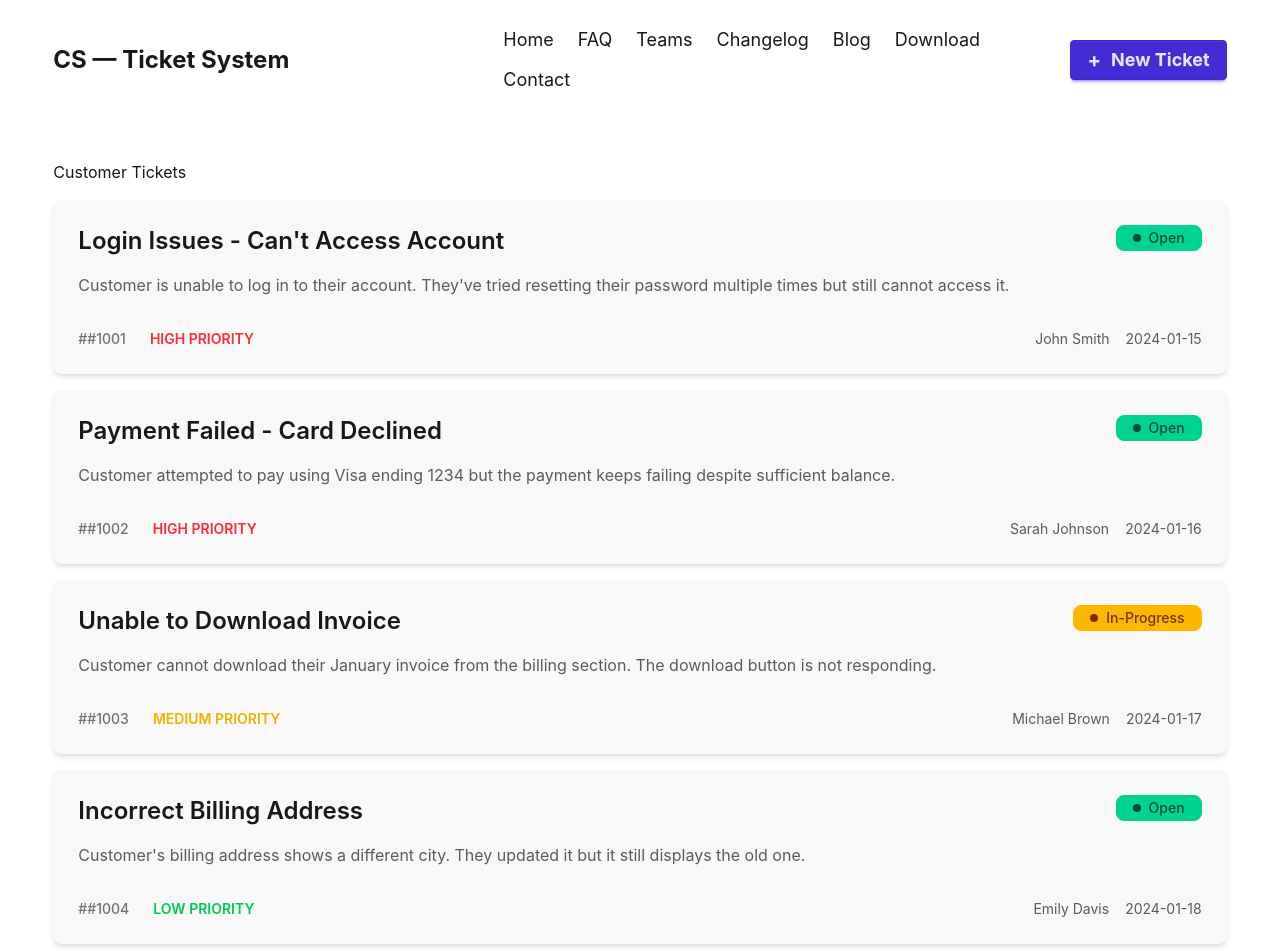
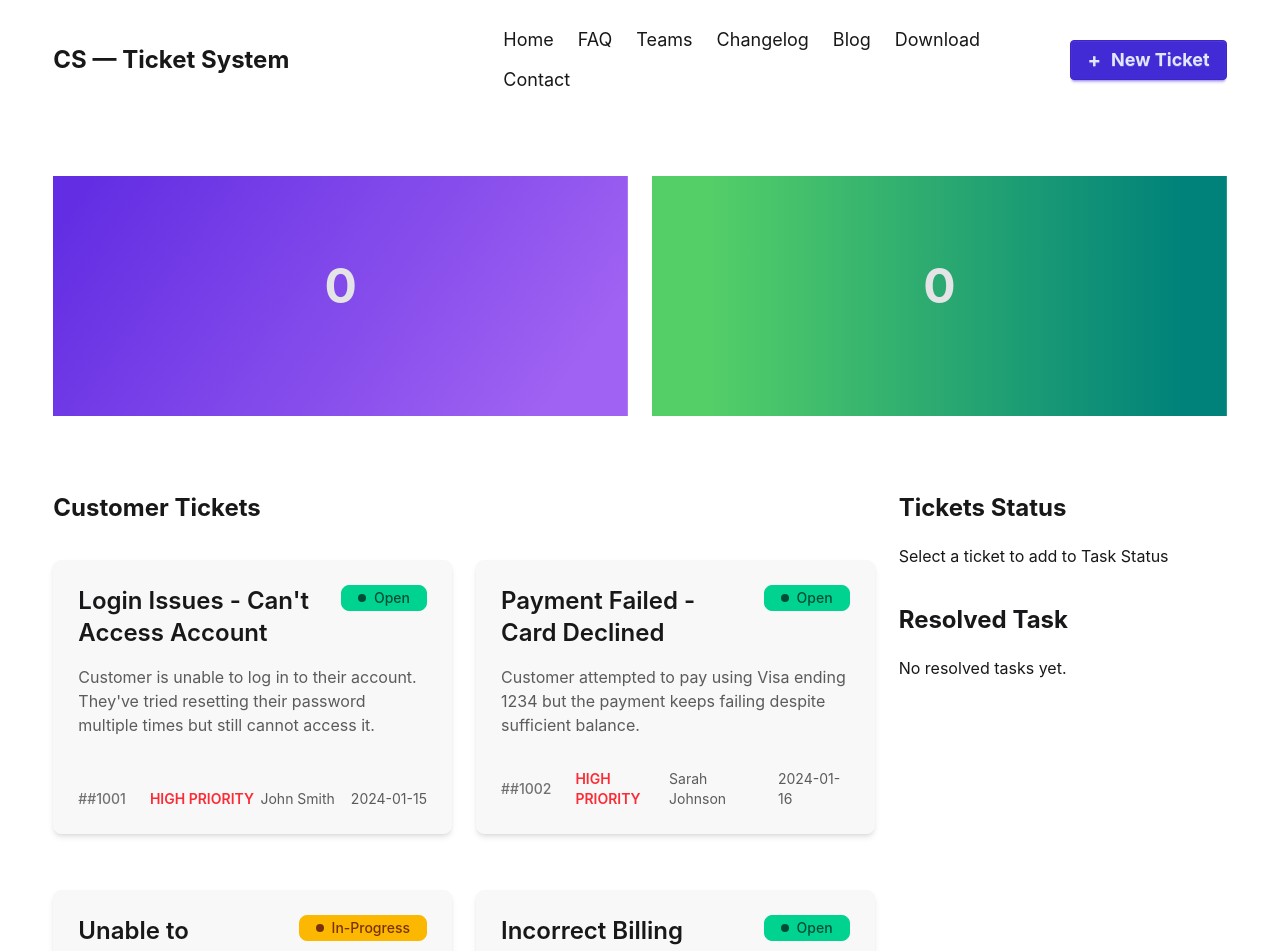
Before and after one commit to rejaur2287/mission-restart-customer-support-a2, a React (Vite) app: page / in a window 1280 px wide. Shown: the top 951 px of the page. Built offline with nearby package versions, Linux system fonts and the light colour scheme.

Commit message:
Stausbrbar component added

```diff
--- a/src/App.jsx
+++ b/src/App.jsx
@@ -3,13 +3,15 @@ import "./App.css";
 import Footer from "./Components/Footer/Footer";
 import Navbar from "./Components/Navbar/Navbar";
 import Tickets from "./Components/Tickets/Tickets";
+import Banner from "./Components/Banner/Banner";
 
 const ticketPromise = fetch("./ticketData.json").then((res) => res.json());
 function App() {
   return (
     <>
       <Navbar></Navbar>
-      <Suspense fallback={<h3>Bottles are Loading...</h3>}>
+      <Banner></Banner>
+      <Suspense fallback={<h3>Tickets are Loading...</h3>}>
         <Tickets ticketPromise={ticketPromise}></Tickets>
       </Suspense>
       <Footer></Footer>
--- /dev/null
+++ b/src/Components/Banner/Banner.jsx
@@ -0,0 +1,27 @@
+import React from "react";
+
+const Banner = () => {
+  return (
+    <div className="w-11/12 mx-auto my-10">
+      {/* <h1 className="text-center text-3xl font-bold my-10">Banner Section</h1> */}
+      <div className="grid sm:grid-cols-1 w-full gap-6 py-4 md:grid-cols-2 justify-items-center">
+        <div className="hero min-h-60 bg-[linear-gradient(125deg,#632EE3_5.68%,#9F62F2_88.38%)]">
+          <div className="hero-content text-neutral-content text-center">
+            <div className="max-w-md">
+              <h1 className="mb-5 text-5xl font-bold">0</h1>
+            </div>
+          </div>
+        </div>
+        <div className="hero min-h-60 bg-[linear-gradient(90deg,#54CF68_9.6%,#00827A_92.23%)]">
+          <div className="hero-content text-neutral-content text-center">
+            <div className="max-w-md">
+              <h1 className="mb-5 text-5xl font-bold">0</h1>
+            </div>
+          </div>
+        </div>
+      </div>
+    </div>
+  );
+};
+
+export default Banner;
--- /dev/null
+++ b/src/Components/StatusBar/StatusBar.jsx
@@ -0,0 +1,18 @@
+import React from "react";
+
+const StatusBar = () => {
+  return (
+    <div className="flex flex-col items-stretch gap-4">
+      <div>
+        <h1 className="text-2xl font-bold my-5">Tickets Status</h1>
+        <p>Select a ticket to add to Task Status</p>
+      </div>
+      <div>
+        <h1 className="text-2xl font-bold my-5">Resolved Task</h1>
+        <p>No resolved tasks yet.</p>
+      </div>
+    </div>
+  );
+};
+
+export default StatusBar;
--- a/src/Components/Tickets/Tickets.jsx
+++ b/src/Components/Tickets/Tickets.jsx
@@ -1,15 +1,23 @@
 import React, { use } from "react";
 import TicketCard from "../TicketCard/TicketCard";
+import StatusBar from "../StatusBar/StatusBar";
 
 const Tickets = ({ ticketPromise }) => {
   const tickets = use(ticketPromise);
   //   console.log(tickets);
   return (
-    <div className="w-11/12 mx-auto my-10">
-      <h1>Customer Tickets</h1>
-      {tickets.map((ticket) => (
-        <TicketCard key={ticket.id} ticket={ticket}></TicketCard>
-      ))}
+    <div className="w-11/12 mx-auto my-5">
+      <div className="grid grid-cols-1 md:grid-cols-[70%_30%] gap-6 ">
+        <div>
+          <h1 className="text-2xl font-bold my-5">Customer Tickets</h1>
+          <div className="grid grid-cols-1 md:grid-cols-2 gap-6">
+            {tickets.map((ticket) => (
+              <TicketCard key={ticket.id} ticket={ticket}></TicketCard>
+            ))}
+          </div>
+        </div>
+        <StatusBar></StatusBar>
+      </div>
     </div>
   );
 };
```
